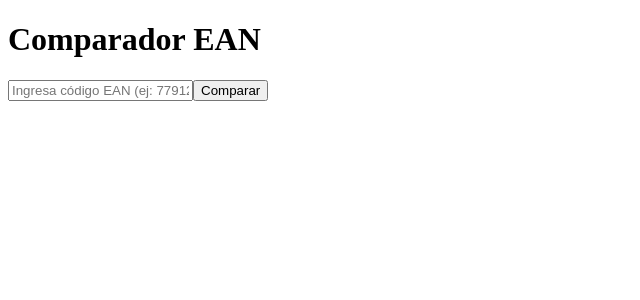
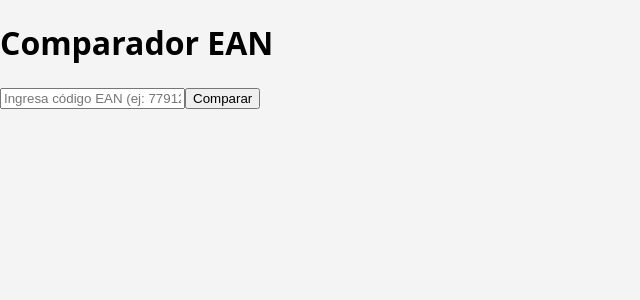
Before and after one commit to gastoncarreecommerce/ComparadorNuevo, a Next.js app: page / in a window 1280 px wide. Shown: the top 300 px of the page, without its empty margins (0-640 px from the left). Built offline with nearby package versions, Linux system fonts and the light colour scheme.

Commit message:
Create layout.js

```diff
--- /dev/null
+++ b/app/layout.js
@@ -0,0 +1,14 @@
+export const metadata = {
+  title: 'Comparador EAN',
+  description: 'Carrefour vs MeLi',
+}
+
+export default function RootLayout({ children }) {
+  return (
+    <html lang="es">
+      <body style={{ margin: 0, fontFamily: 'system-ui, sans-serif', background: '#f4f4f5' }}>
+        {children}
+      </body>
+    </html>
+  )
+}
```
